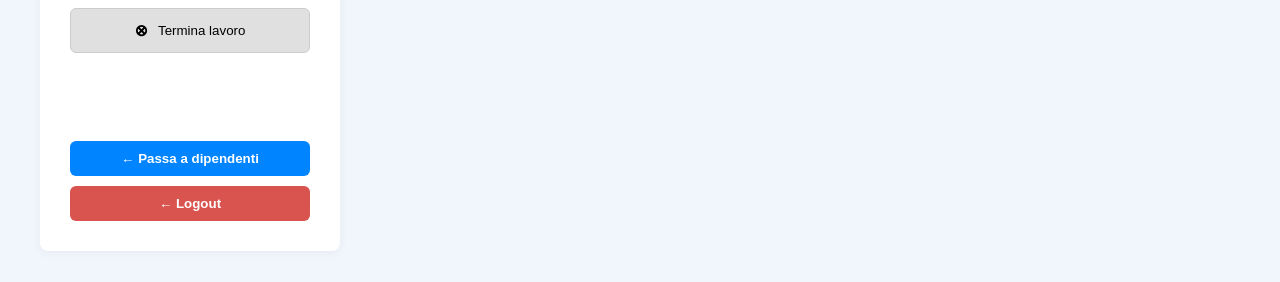
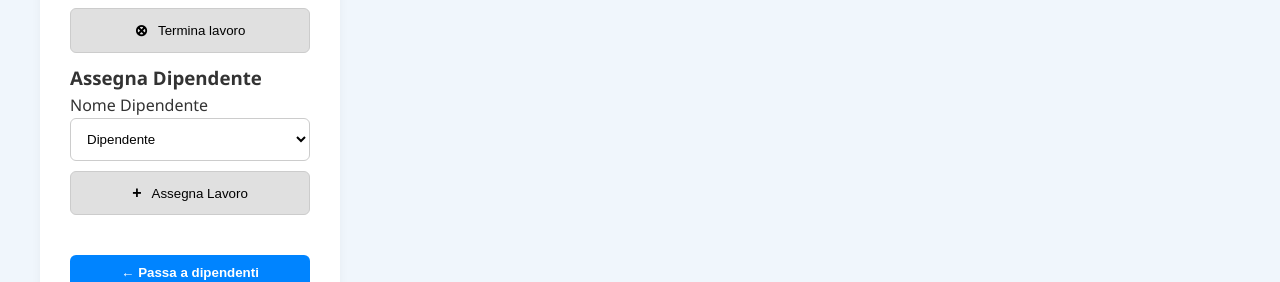
Before and after one commit to StatJon/Progetto-IngegneriaSistemiWeb, a Vue app in the folder EngineCheckProject/frontend/: page /admin-jobs in a window 1280 px wide. Shown: the part 441-723 px from the top of the page. Built offline with nearby package versions, Linux system fonts and the light colour scheme; no server answers.

Commit message:
added AssegnaLavoro

```diff
--- a/EngineCheckProject/frontend/src/pages/AdminJobs.vue
+++ b/EngineCheckProject/frontend/src/pages/AdminJobs.vue
@@ -118,6 +118,17 @@ export default defineComponent({
           </button>
 
         </div>
+        <div>
+          <h3> Assegna Dipendente</h3>
+          <label>Nome Dipendente</label>
+          <select class="input-group">
+            <option>Dipendente</option>
+          </select >
+          <button class="btn-action" @click="">
+            <span class="icon">+</span> Assegna Lavoro
+          </button>
+
+        </div>
 
         <div class="bottom-buttons">
           <button class="btn-blue" @click="goToEmployeeTable">
@@ -128,6 +139,10 @@ export default defineComponent({
             ← Logout
           </button>
         </div>
+
+
+
+
       </aside>
 
       <main class="main-table-card">
@@ -176,6 +191,7 @@ export default defineComponent({
   font-family: 'Segoe UI', sans-serif;
 }
 
+
 .dashboard-layout {
   display: flex;
   gap: 30px;
@@ -197,7 +213,15 @@ export default defineComponent({
   min-height: 550px;
   /* Un po' più alta per contenere i nuovi bottoni */
 }
+.input-group {
+  width: 100%;
+  background-color: white;
+  border: 1px solid #ccc;
+  padding: 12px;
+  margin-bottom: 10px;
+  border-radius: 6px;
 
+}
 .user-info {
   text-align: center;
   margin-bottom: 20px;
```
